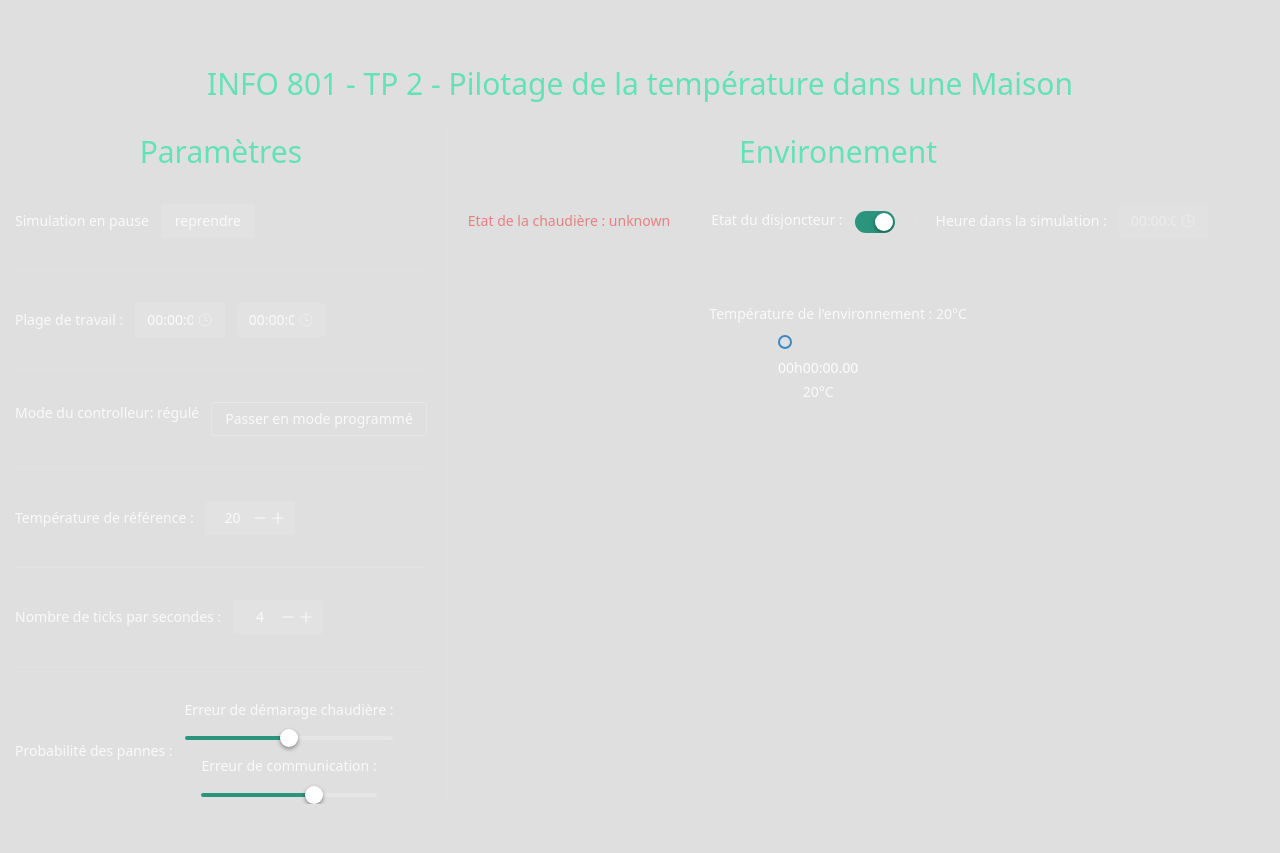
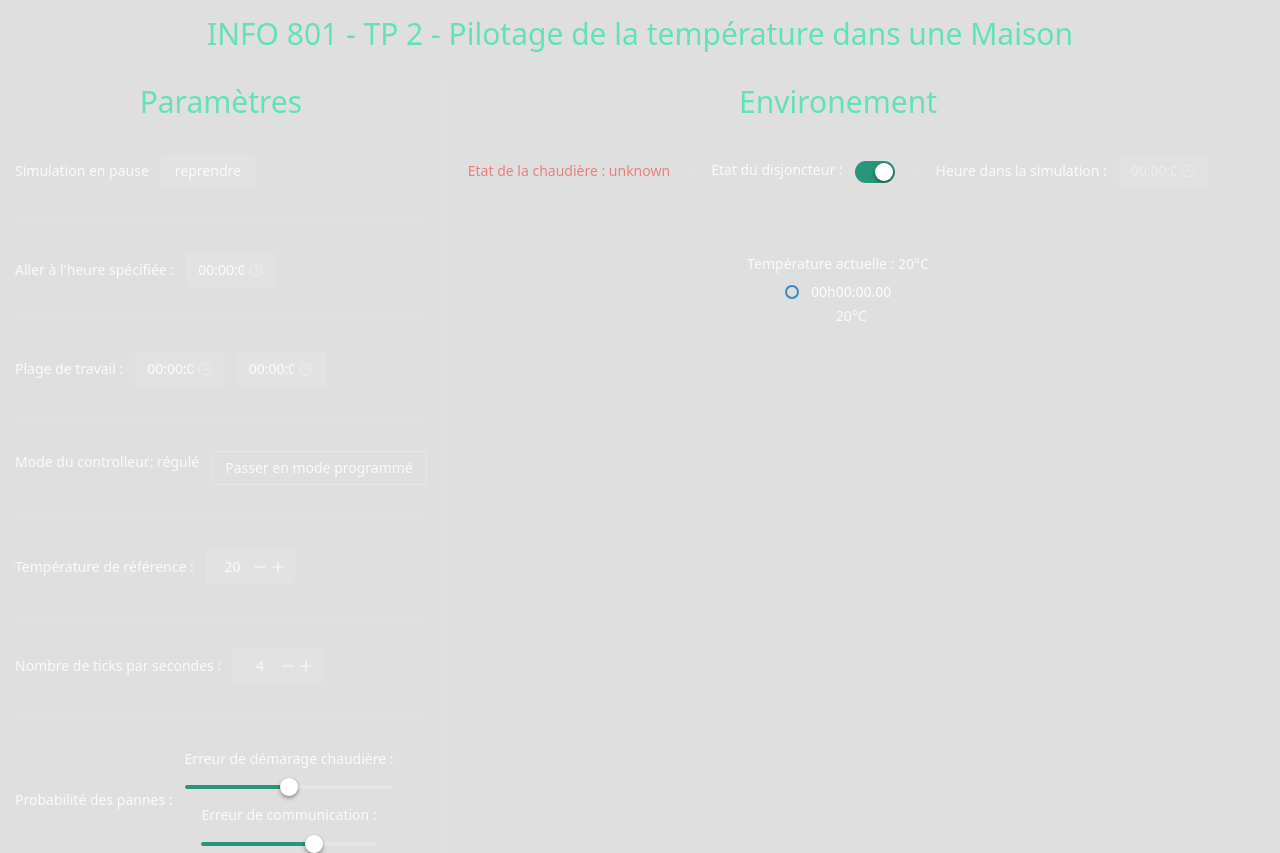
Before and after one commit to NailykSturm/info801_tp2_ptm, a Vue app: page / in a window 1280 px wide. Before the commit the page ends 804 px from the top, so only its background shows below. Built offline with nearby package versions, Linux system fonts and the light colour scheme; no server answers.

Commit message:
Add jump to specific hour + fix some ui bugs

```diff
--- a/src/App.vue
+++ b/src/App.vue
@@ -46,7 +46,7 @@ export default defineComponent({
   -webkit-font-smoothing: antialiased;
   -moz-osx-font-smoothing: grayscale;
   text-align: center;
-  margin-top: 60px;
+  margin-top: 10px;
   margin-left: 15px;
   margin-right: 15px;
 }
--- a/src/components/Interface.vue
+++ b/src/components/Interface.vue
@@ -9,17 +9,23 @@
             </n-space>
             <n-divider />
             <n-space class="center">
+                <n-text>Aller à l'heure spécifiée :</n-text>
+                <n-time-picker :default-value="0" @change="handleJumpTo" time-zone="UTC" style="width: 7vw;" />
+            </n-space>
+            <n-divider />
+            <n-space class="center">
                 <n-text>Plage de travail :</n-text>
-                <n-time-picker :default-value="0" @change="handleConfirmPlage($event, 'start')"
-                    time-zone="UTC" style="width: 7vw;" />
-                <n-time-picker :default-value="0" @change="handleConfirmPlage($event, 'end')"
-                    time-zone="UTC" style="width: 7vw;" />
+                <n-time-picker :default-value="0" @change="handleConfirmPlage($event, 'start')" time-zone="UTC"
+                    style="width: 7vw;" />
+                <n-time-picker :default-value="0" @change="handleConfirmPlage($event, 'end')" time-zone="UTC"
+                    style="width: 7vw;" />
             </n-space>
             <n-divider />
             <n-space>
                 <n-text>Mode du controlleur: {{ crtl_mode }}</n-text>
-                <n-button v-if="crtl_mode === MODE_REGULE" @click="() => {crtl_mode = MODE_PROGRAMME}">Passer en mode programmé</n-button>
-                <n-button v-else @click="() => {crtl_mode = MODE_REGULE}">Passer en mode régulé</n-button>
+                <n-button v-if="crtl_mode === MODE_REGULE" @click="() => { crtl_mode = MODE_PROGRAMME }">Passer en mode
+                    programmé</n-button>
+                <n-button v-else @click="() => { crtl_mode = MODE_REGULE }">Passer en mode régulé</n-button>
             </n-space>
             <n-divider />
             <n-space class="center">
@@ -49,7 +55,7 @@
 
         <n-divider vertical style="height: 100%;" />
 
-        <n-space justify="space-around" vertical style="overflow: hidden;">
+        <n-space justify="space-around" vertical>
             <n-h1><n-text type="primary">Environement</n-text></n-h1>
             <n-space vertical class="center">
                 <n-space class="center">
@@ -70,10 +76,10 @@
                 </n-space>
                 <n-divider />
                 <n-space vertical class="center">
-                    <n-text>Température de l'environnement : {{ tempRef }}°C</n-text>
-                    <n-space >
-                        <n-timeline horizontal style="overflow-x: hidden;">
-                            <n-timeline-item v-for="step in last_temps" :type="tempLessThanPrevious(step) ? 'warning' : 'info'"
+                    <n-text>Température actuelle : {{ temps_env }}°C</n-text>
+                    <n-space>
+                        <n-timeline>
+                            <n-timeline-item v-for="step in [...last_temps].reverse()" :key="step.parsed" type="info"
                                 :title="`${step.parsed}`" :content="`${step.temp}°C`" />
                         </n-timeline>
                     </n-space>
@@ -94,26 +100,27 @@ import { useMessage } from 'naive-ui';
 import { io } from 'socket.io-client';
 
 import * as chaud_states from '../controller/chaudiere';
+import { setTime } from '../controller/horloge';
 import * as chans from '../socket_channel';
 import * as env from '../store/env_store';
-import { MODE_REGULE, MODE_PROGRAMME } from '@/controller/controller';
+import { MODE_REGULE, MODE_PROGRAMME } from '../controller/controller';
 
 export default defineComponent({
     setup: function () {
         const msg = useMessage();
 
         const chaudiere_state = ref(chaud_states.STATE_UNKNOWN);
-    const last_temps = ref([{"temp": env.env_temp.value, "time": 0, "id": 0, "parsed": formatTime(0)}]);
+        const last_temps = ref([{ "temp": env.env_temp.value, "time": 0, "id": 0, "parsed": formatTime(0) }]);
         const daytime = computed(() => {
             return tickToMs(last_temps.value[last_temps.value.length - 1].time)
         });
 
-    const socket = io(process.env.VUE_APP_SOCKET_URI || "localhost:3000", {transports: ['websocket']});
+        const socket = io(process.env.VUE_APP_SOCKET_URI || "localhost:3000", { transports: ['websocket'] });
         socket.on('connect', () => {
             msg.success('Socket UI connected');
         });
         socket.on(chans.CHANNEL_CLOCK, (time) => {
-      last_temps.value.push({'time': time, 'temp': env.env_temp.value, "id": last_temps.value.length, "parsed": formatTime(tickToMs(time))});
+            last_temps.value.push({ 'time': time, 'temp': env.env_temp.value, "id": last_temps.value.length, "parsed": formatTime(tickToMs(time)) });
             if (last_temps.value.length > 10) last_temps.value.shift();
         });
         socket.on(chans.CHANNEL_STATE_CHAUD, (state: string) => {
@@ -142,7 +149,7 @@ export default defineComponent({
         }
 
         function fixValueDatePicker(value: number) {
-      return (parseInt((value/1000).toString())*1000 + env.day+1)%(env.day+1);
+            return (parseInt((value / 1000).toString()) * 1000 + env.day + 1) % (env.day + 1);
         }
 
         function handleConfirmPlage(value: number, type: string) {
@@ -151,10 +158,10 @@ export default defineComponent({
             else env.plage.value.end = value;
         }
 
-    function tempLessThanPrevious(step: { temp: number, time: number, id: number }): boolean {
-      const elIdx = last_temps.value.findIndex((el) => el.id === step.id);
-      if (elIdx == 0) return false;
-      return step.temp < last_temps.value[elIdx - 1].temp;
+        function handleJumpTo(value: number) {
+            const new_time = fixValueDatePicker(value);
+            console.log(msToTick(new_time));
+            setTime(msToTick(new_time));
         }
 
         return {
@@ -164,6 +171,7 @@ export default defineComponent({
             pause: env.simulPause,
             plage: env.plage,
             tempRef: env.temp_ref,
+            temps_env: env.env_temp,
             nbTick: env.nbTicks,
             probaErr: env.proba_panne,
             probaErrCom: env.proba_err_comm,
@@ -177,7 +185,7 @@ export default defineComponent({
             tickToMs,
             formatTime,
             handleConfirmPlage,
-      tempLessThanPrevious,
+            handleJumpTo,
         }
     }
 });
--- a/src/controller/horloge.ts
+++ b/src/controller/horloge.ts
@@ -23,4 +23,6 @@ function boucle() {
     setTimeout(boucle, clockInterval.value);
 }
 
+export function setTime(new_time: number) { time = new_time; }
+
 export default init;
```
Lines whose indentation alone changed are shown as unchanged.
